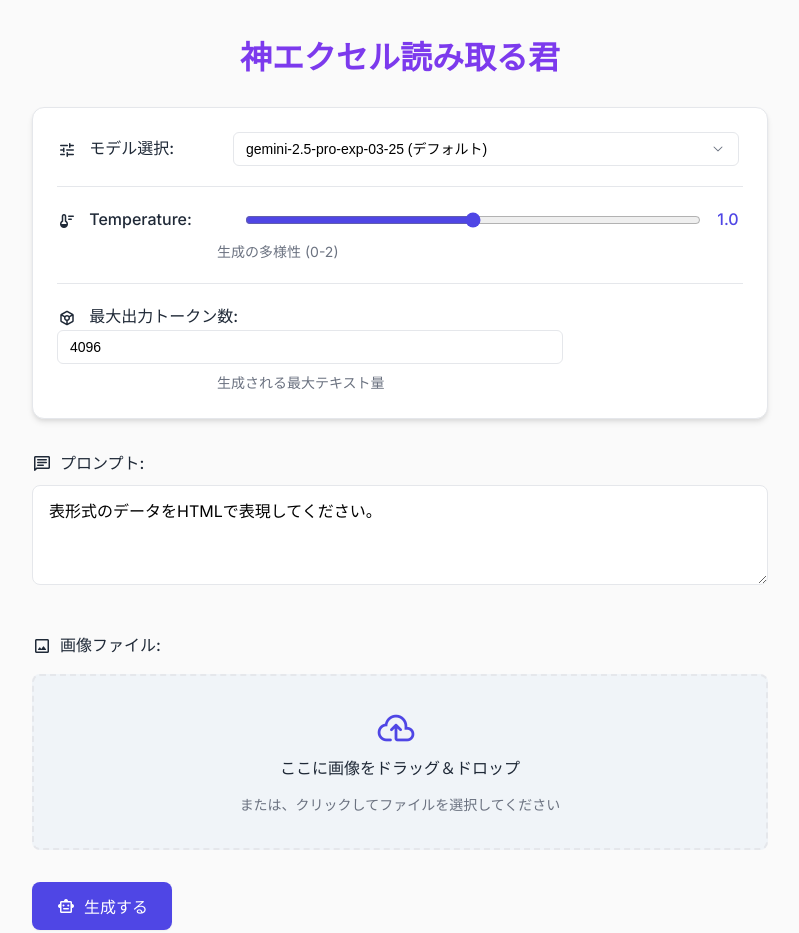
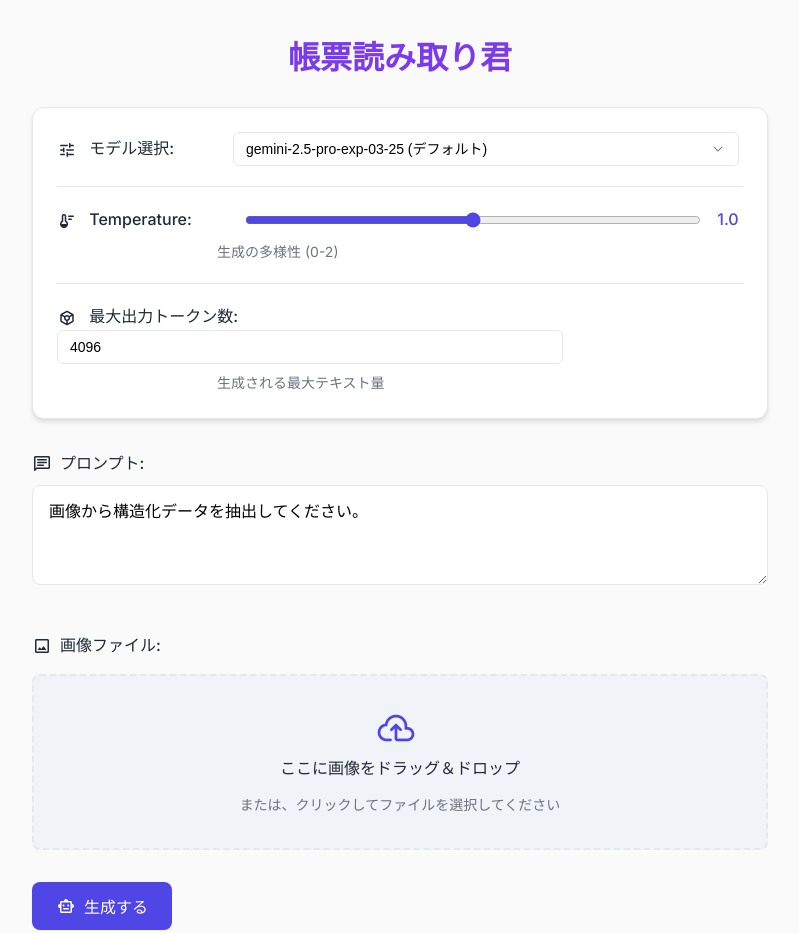
Before and after one commit to smorce/gemini-cloudflare-pages, a website: page index.html in a window 1280 px wide. Shown: the top 933 px of the page, without its empty margins (240-1039 px from the left). Drawn offline with nearby package versions, Linux system fonts and the light colour scheme.

Commit message:
タイトルを「神エクセル読み取る君」から「帳票読み取り君」に変更し、プロンプト入力欄のデフォルトテキストを「表形式のデータをHTMLで表現してください。」から「画像から構造化データを抽出してください。」に更新。

```diff
--- a/index.html
+++ b/index.html
@@ -11,7 +11,7 @@
 </head>
 <body>
     <main class="container">
-        <h1><span class="accent-text">神エクセル読み取る君</span></h1>
+        <h1><span class="accent-text">帳票読み取り君</span></h1>
 
         <div class="settings-panel">
             <div class="settings-section">
@@ -52,7 +52,7 @@
                     <span class="material-symbols-rounded">chat</span>
                     プロンプト:
                 </label>
-                <textarea id="promptInput" placeholder="画像に関する指示や質問を入力...">表形式のデータをHTMLで表現してください。</textarea>
+                <textarea id="promptInput" placeholder="画像に関する指示や質問を入力...">画像から構造化データを抽出してください。</textarea>
             </div>
 
             <div class="input-field file-upload">
```
